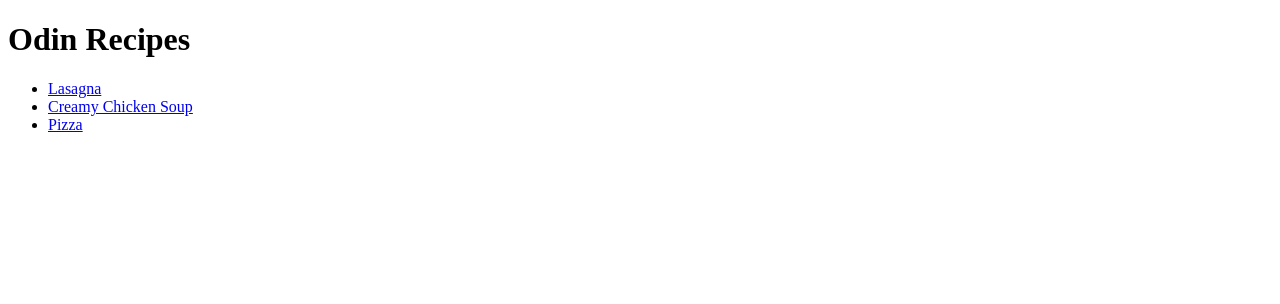
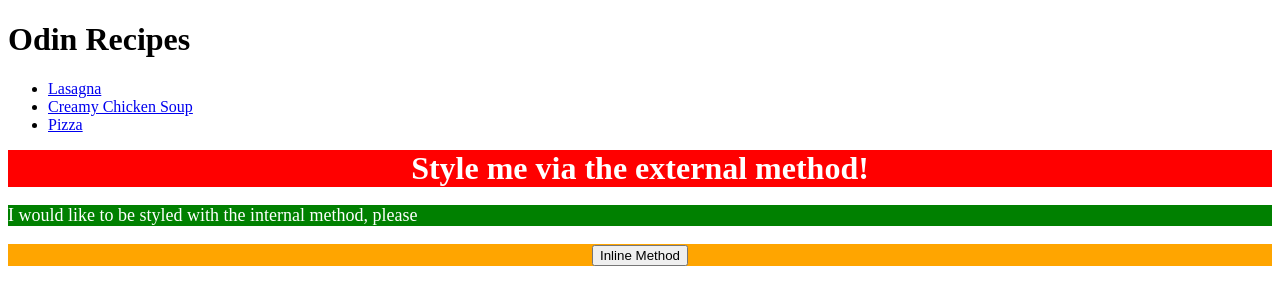
Before and after one commit to themostsauce/odin-recipes, a plain HTML site: page index.html in a window 1280 px wide. Drawn offline with Linux system fonts and the light colour scheme.

Commit message:
Added styles.css file

```diff
--- a/index.html
+++ b/index.html
@@ -3,6 +3,14 @@
     <head>
         <meta charset="UTF-8">
         <title>Odin Recipes</title>
+        <link rel="stylesheet" href="styles.css" />
+        <style>
+            p{
+                background-color: green;
+                color: white;
+                font-size: 18px;
+            }
+        </style>
     </head>
     <body>
         <h1>Odin Recipes</h1>
@@ -11,5 +19,8 @@
             <li><a href="recipes/creamyChickenSoup.html">Creamy Chicken Soup</a></li>
             <li><a href="recipes/pizza.html">Pizza</a></li>
         </ul>
+        <div>Style me via the external method!</div>
+        <p>I would like to be styled with the internal method, please</p>
+        <div style="background-color: orange; font-size: 18px;"> <button>Inline Method</button></div>
     </body>
 </html>
--- /dev/null
+++ b/styles.css
@@ -0,0 +1,9 @@
+/* styles.css */
+
+div {
+    background-color: red;
+    color: white;
+    font-size: 32px;
+    text-align: center;
+    font-weight: bold;
+}
```
